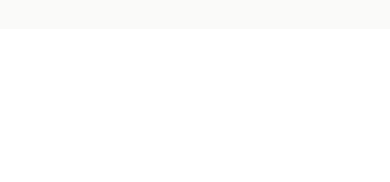
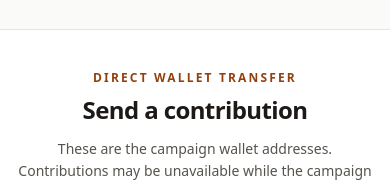
Before and after one commit to isagiyokai/One-Human-iInitiative, a Next.js app: page / in a window 390 px wide. Shown: the part 661-843 px from the top of the page. Built offline with nearby package versions, Linux system fonts and the light colour scheme; no server answers; the database is empty.

Commit message:
Place wallet addresses near homepage start for mobile visitors

```diff
--- a/src/app/page.tsx
+++ b/src/app/page.tsx
@@ -3,6 +3,7 @@ import { Footer } from '@/components/layout/Footer';
 import { CampaignProgress } from '@/components/campaign/CampaignProgress';
 import { CampaignExplanation } from '@/components/campaign/CampaignExplanation';
 import { ContributionMethods } from '@/components/contributions/ContributionMethods';
+import { WalletAddresses } from '@/components/contributions/WalletAddresses';
 import { ScrollToContribute } from '@/components/campaign/ScrollToContribute';
 import { createClient } from '@/lib/supabase/server';
 
@@ -129,7 +130,7 @@ export default async function HomePage() {
               </div>
               <div className="mt-6 flex flex-col items-center justify-center gap-2">
                 <a
-                  href="#contribute"
+                  href="#wallet-addresses"
                   className="inline-flex min-h-12 w-full max-w-sm items-center justify-center gap-2 rounded-xl bg-earth-600 px-6 py-3 text-base font-semibold text-white shadow-lg transition-colors hover:bg-earth-700 focus:outline-none focus:ring-2 focus:ring-earth-500 focus:ring-offset-2 sm:w-auto"
                 >
                   View BTC &amp; SOL contribution addresses
@@ -143,8 +144,15 @@ export default async function HomePage() {
           </div>
         </section>
 
-        {/* Scroll Indicator / CTA to Contribute */}
-        <ScrollToContribute targetId="contribute" />
+        {/* Always-visible server-rendered wallet addresses for mobile and desktop */}
+        <WalletAddresses
+          bitcoinAddress={campaignData?.settings?.bitcoin_address || 'bc1q954s898gv0rajvfau8xusaayurftezad00hm60'}
+          solanaAddress={campaignData?.settings?.solana_address || '4gPvyTiU9SMyoVbEAXXpKe43qAZxBdQfoWjN4LJNyxC6'}
+          campaignActive={campaign?.computed_status === 'active'}
+        />
+
+        {/* Scroll Indicator / CTA to Wallet Addresses */}
+        <ScrollToContribute targetId="wallet-addresses" />
 
         {/* Campaign Progress Section */}
         <section className="py-20 sm:py-24 bg-white" aria-labelledby="progress-heading">
```
